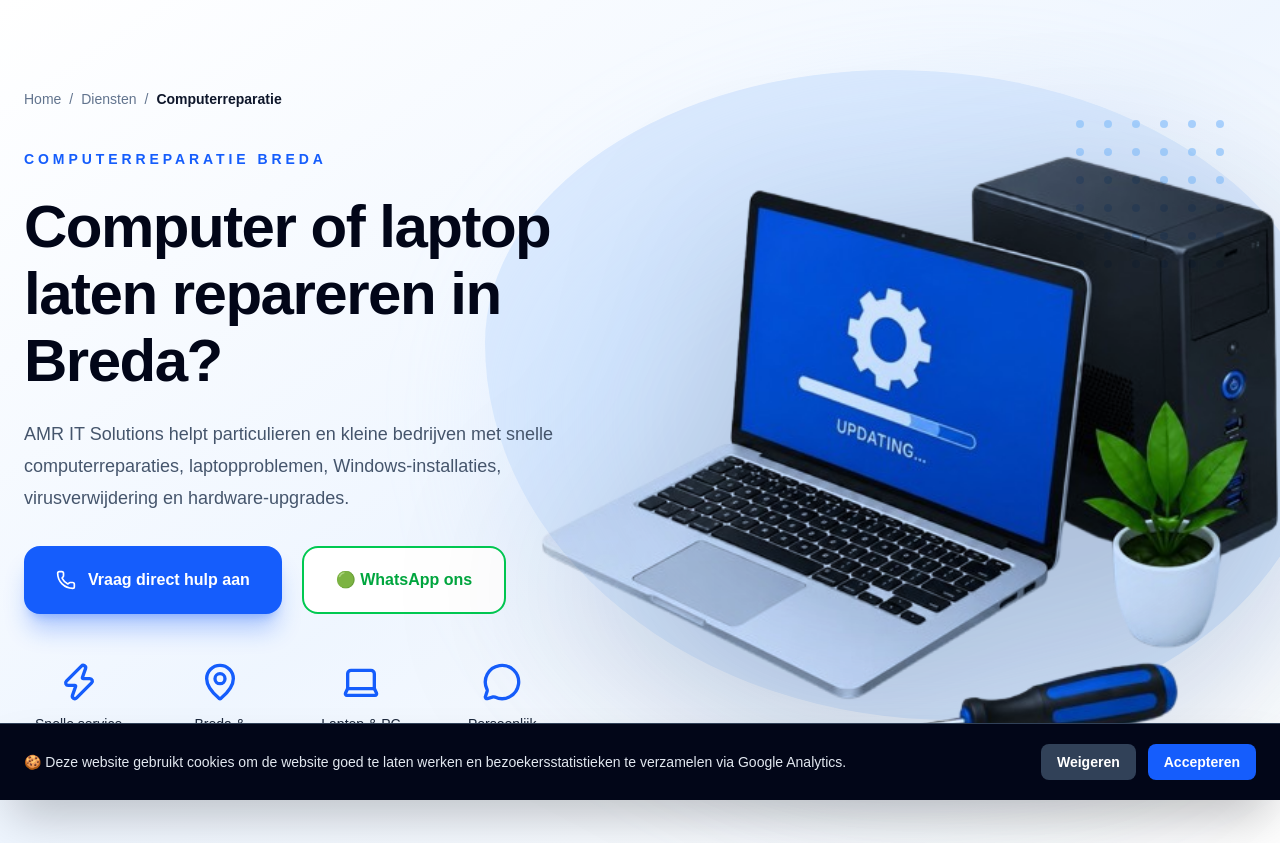
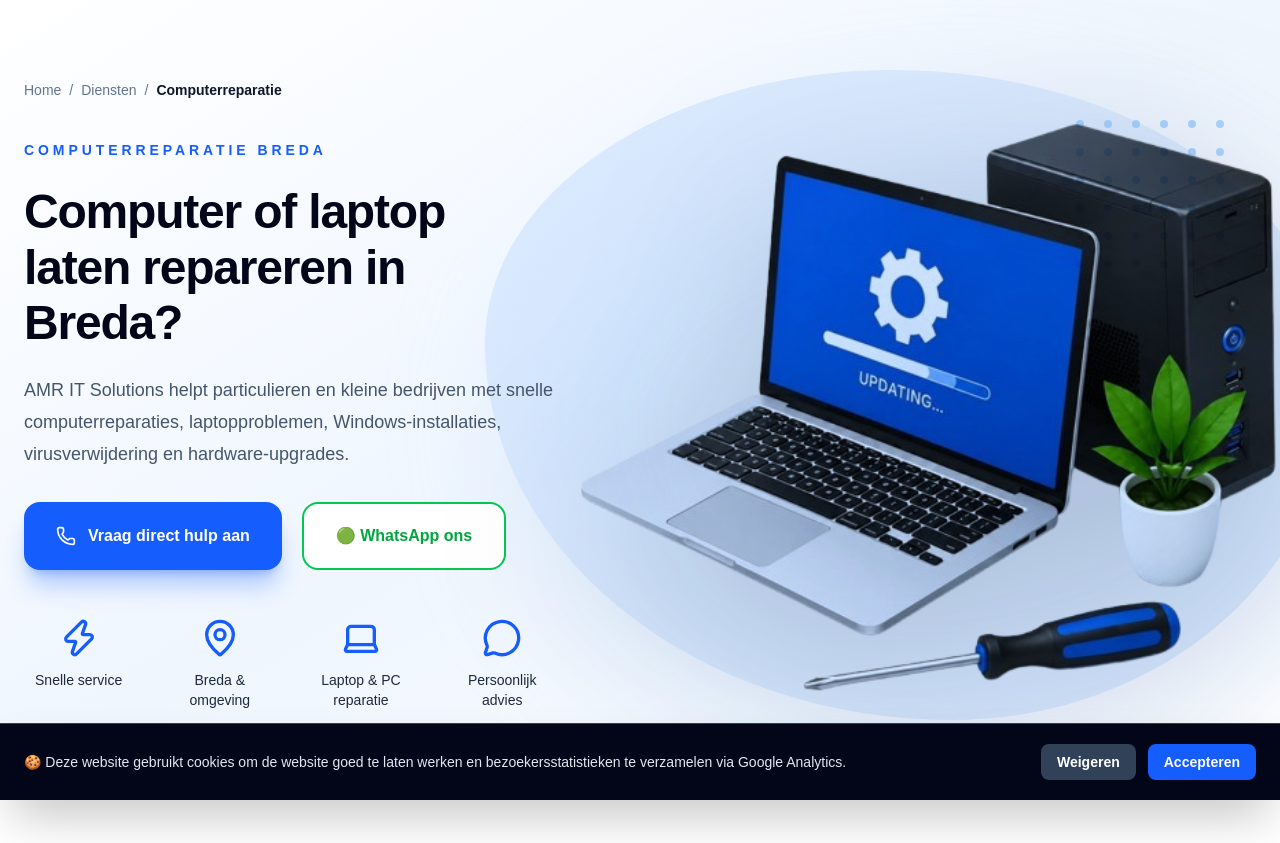
Before and after one commit to amritsolutions/amr-it-solutions, a Next.js app: page /computerreparatie in a window 1280 px wide. After the commit the page ends 800 px from the top, so only its background shows below. Built offline with nearby package versions, Linux system fonts and the light colour scheme.

Commit message:
Hero computerreparatie aangepast

```diff
--- a/components/ComputerHero.tsx
+++ b/components/ComputerHero.tsx
@@ -20,7 +20,7 @@ export default function ComputerHero() {
             Computerreparatie Breda
           </p>
 
-          <h1 className="mt-6 max-w-2xl text-5xl font-extrabold leading-[1.12] tracking-tight text-slate-950 lg:text-6xl">
+          <h1 className="mt-6 max-w-3xl text-4xl font-extrabold leading-[1.15] tracking-tight text-slate-950 sm:text-5xl lg:text-5xl">
             Computer of laptop laten repareren in Breda?
           </h1>
 
@@ -74,7 +74,7 @@ export default function ComputerHero() {
             alt="Computerreparatie laptop en pc"
             width={1050}
             height={780}
-            className="relative z-20 mt-8 w-[125%] max-w-none -translate-x-20 translate-y-8 object-contain mix-blend-multiply drop-shadow-[0_45px_90px_rgba(15,23,42,0.18)] transition duration-500 hover:scale-[1.03]"
+            className="relative z-20 mt-4 w-[118%] max-w-none -translate-x-10 translate-y-4 object-contain mix-blend-multiply drop-shadow-[0_45px_90px_rgba(15,23,42,0.18)] transition duration-500 hover:scale-[1.03]"
             priority
           />
         </div>
```
